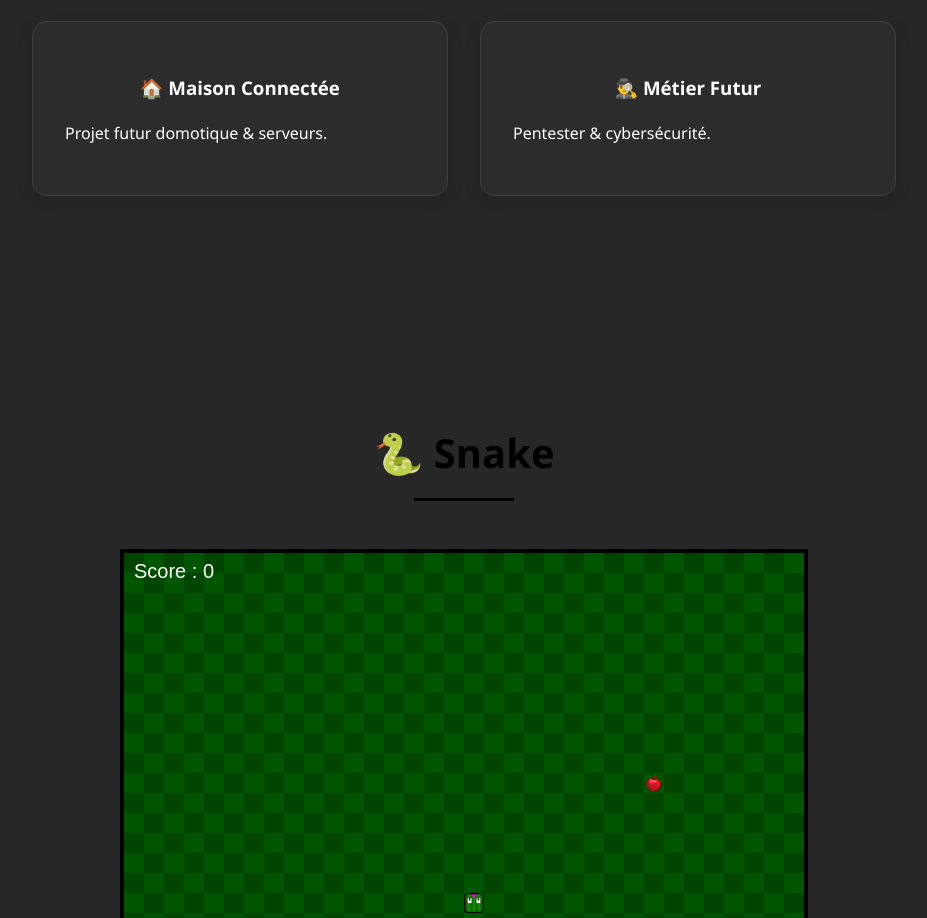
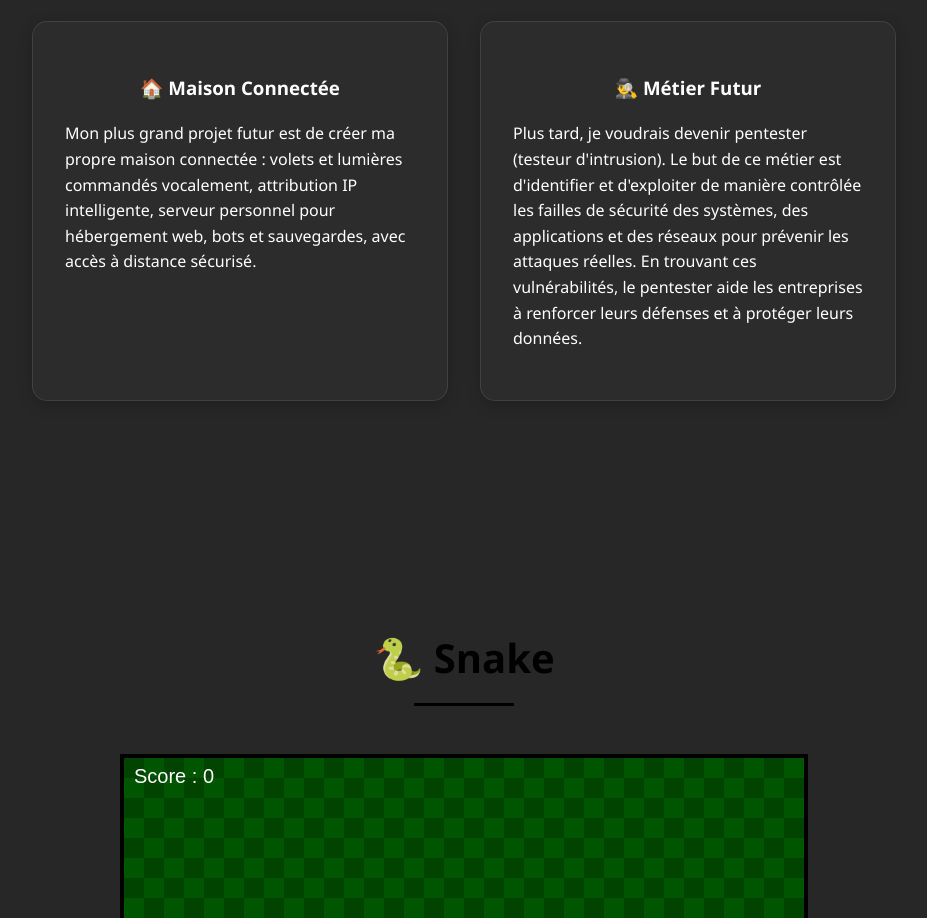
Before and after one commit to MrNaze2k25/mrnaze2k25.github.io, a plain HTML site: page index.html in a window 1280 px wide. Shown: the part 1860-2778 px from the top of the page, without its empty margins (176-1103 px from the left). Drawn offline with Linux system fonts and the light colour scheme.

Commit message:
Update index.html

```diff
--- a/index.html
+++ b/index.html
@@ -102,12 +102,15 @@
       <div class="projects-grid">
         <div class="project-card">
           <h3 class="title_card">🏠 Maison Connectée</h3>
-          <p>Projet futur domotique & serveurs.</p>
+          <p>Mon plus grand projet futur est de créer ma propre maison
+              connectée : volets et lumières commandés vocalement, attribution IP
+              intelligente, serveur personnel pour hébergement web, bots et
+              sauvegardes, avec accès à distance sécurisé.</p>
         </div>
 
         <div class="project-card">
           <h3 class="title_card">🕵️‍♂️ Métier Futur</h3>
-          <p>Pentester & cybersécurité.</p>
+          <p>Plus tard, je voudrais devenir pentester (testeur d'intrusion). Le but de ce métier est d'identifier et d'exploiter de manière contrôlée les failles de sécurité des systèmes, des applications et des réseaux pour prévenir les attaques réelles. En trouvant ces vulnérabilités, le pentester aide les entreprises à renforcer leurs défenses et à protéger leurs données.</p>
         </div>
       </div>
     </section>
@@ -135,4 +138,5 @@
     </script>
 
   </body>
+
 </html>
```
